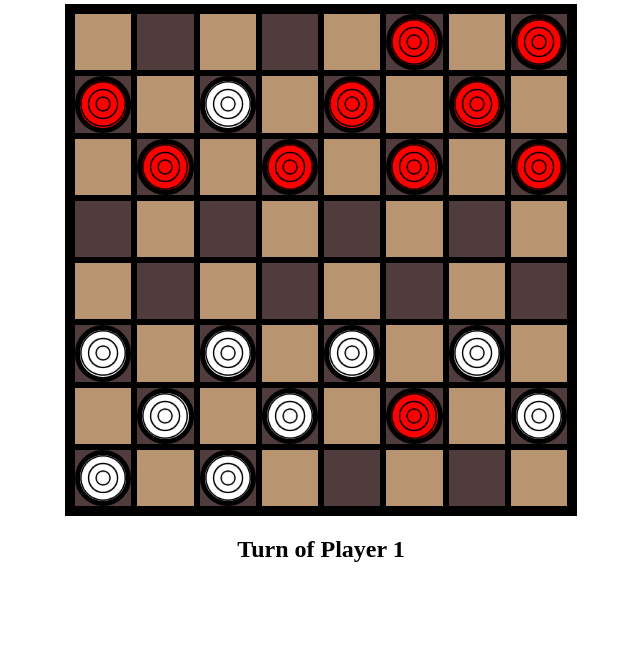
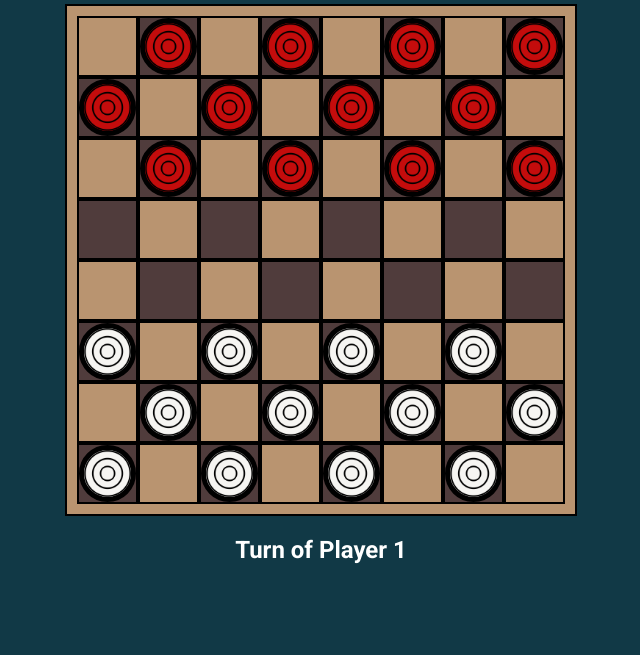
Before and after one commit to Debiddo618/checker-js, a plain HTML site: page index.html in a window 1280 px wide. Shown: the part 145-800 px from the top of the page, without its empty margins (319-959 px from the left). Drawn offline with Linux system fonts and the light colour scheme.

Commit message:
changed background colot and text font

```diff
--- a/script.js
+++ b/script.js
@@ -23,16 +23,6 @@ function init() {
     [1, 0, 1, 0, 1, 0, 1, 0],
     [0, 1, 0, 1, 0, 1, 0, 1],
     [1, 0, 1, 0, 1, 0, 1, 0],
-  ];
-  checkerBoard = [
-    [0, 0, 0, 0, 0, 2, 0, 2],
-    [2, 0, 1, 0, 2, 0, 2, 0],
-    [0, 2, 0, 2, 0, 2, 0, 2],
-    [0, 0, 0, 0, 0, 0, 0, 0],
-    [0, 0, 0, 0, 0, 0, 0, 0],
-    [1, 0, 1, 0, 1, 0, 1, 0],
-    [0, 1, 0, 1, 0, 2, 0, 1],
-    [1, 0, 1, 0, 0, 0, 0, 0],
   ];
   message = "Turn of Player 1";
   winner = false;
--- a/styles.css
+++ b/styles.css
@@ -1,3 +1,5 @@
+@import url('https://fonts.googleapis.com/css2?family=Roboto:ital,wght@0,100;0,300;0,400;0,500;0,700;0,900;1,100;1,300;1,400;1,500;1,700;1,900&display=swap');
+
 *{
     box-sizing: border-box;
     margin: 0;
@@ -12,6 +14,9 @@ body{
     gap: 20px;
     width: 100%;
     height: 100vh;
+    background-color: #113946;
+    color: white;
+    font-family: "Roboto", sans-serif;
 }
 
 .checker-board {
@@ -22,14 +27,13 @@ body{
     aspect-ratio: 1/1;
     justify-content: center;
     align-content: center;
-    padding: 5px;
-    background-color: black;
+    padding: 10px;
+    background-color: #B99470;
 }
 .checker-cell {
-    border: 3px solid black;
+    border: 2px solid black;
     width: calc(100%/8);
     aspect-ratio: 1/1;
-    color: white;
     display: flex;
     justify-content: center;
     align-items: center;
@@ -45,7 +49,7 @@ body{
 .checker-piece.red{
     width: 100%;
     height:100%;
-    background-color: red;
+    background-color: #C40C0C;
     border-radius: 50%;
     pointer-events: none;
     background-image: url("images/regular.png");
@@ -62,7 +66,7 @@ body{
     border-radius: 50%;
     pointer-events: none;
     background-image: url("images/regular.png");
-    background-color: white;
+    background-color:#F6F5F2;
     background-repeat: no-repeat;
     background-size:contain;
     background-position: center center;
@@ -74,7 +78,7 @@ body{
     height: 100%;
     border-radius: 50%;
     background-image: url("images/crown.svg");
-    background-color:white;
+    background-color:#F6F5F2;
     background-repeat: no-repeat;
     background-size:contain;
     background-position: center center;
@@ -84,7 +88,7 @@ body{
 .checker-piece.red.king{
     width: 100%;
     height: 100%;
-    background-color:red;
+    background-color:#C40C0C;
     border-radius: 50%;
     background-image: url("images/crown.svg");
     background-repeat: no-repeat;
```
